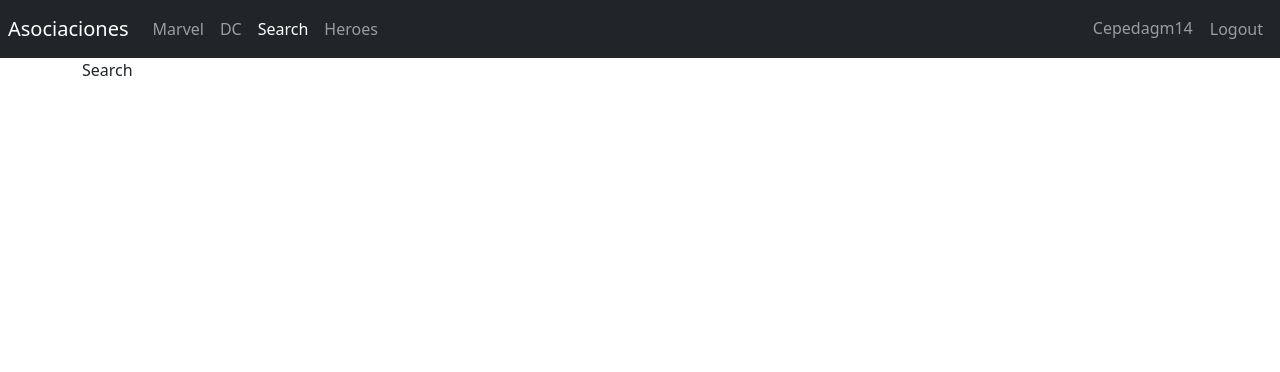
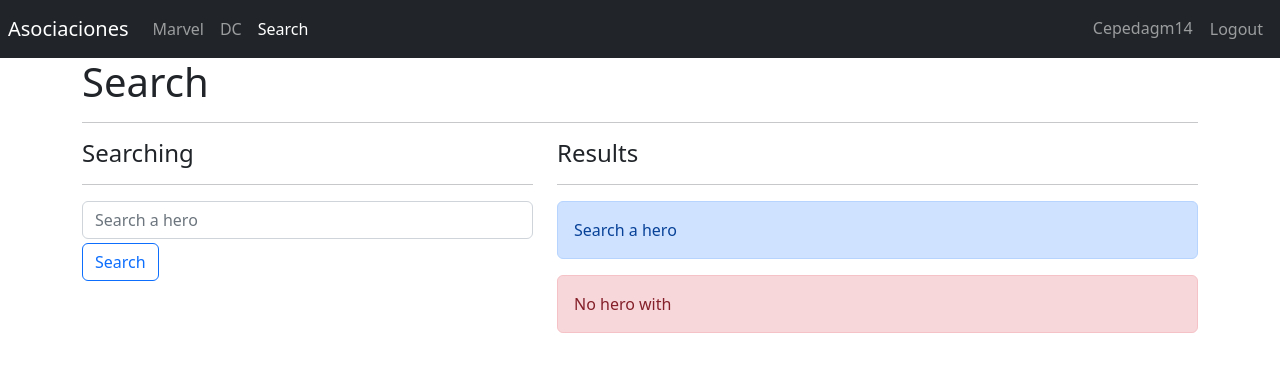
Before and after one commit to cepedagm14/SPA-HeroesApp, a React (Vite) app: page /search in a window 1280 px wide. Shown: the top 372 px of the page. Built offline with nearby package versions, Linux system fonts and the light colour scheme.

Commit message:
add library query-string

```diff
--- a/package.json
+++ b/package.json
@@ -10,6 +10,7 @@
   },
   "dependencies": {
     "animate.css": "^4.1.1",
+    "query-string": "^7.1.1",
     "react": "^18.2.0",
     "react-dom": "^18.2.0",
     "react-router-dom": "^6.3.0"
--- /dev/null
+++ b/src/heroes/helpers/getHeroesByName.js
@@ -0,0 +1,8 @@
+import { heroes } from "../data/heroes";
+
+export const getHeroesByName = (name = "") => {
+  name = name.toLocaleLowerCase().trim();
+  if (name.length === 0) return [];
+
+  return heroes.filter((hero) => hero.superhero.toLocaleLowerCase().includes(name));
+};
--- a/src/heroes/pages/SearchPage.jsx
+++ b/src/heroes/pages/SearchPage.jsx
@@ -1,7 +1,61 @@
-import React from 'react'
+import React from "react";
+import { useLocation, useNavigate } from "react-router-dom";
+import { useForm } from "../../hooks/useForm";
+import { HeroCard } from "../components/HeroCard";
+import queryString from "query-string";
+import { getHeroesByName } from "../helpers/getHeroesByName";
 
 export const SearchPage = () => {
+  const navigate = useNavigate();
+  const location = useLocation();
+  const { q = "" } = queryString.parse(location.search);
+
+  const heroes = getHeroesByName(q);
+
+  const { searchText, onInputChange, onResetForm } = useForm({
+    searchText: q,
+  });
+
+  const onSearchSubmit = (event) => {
+    event.preventDefault();
+    if (searchText.trim().length <= 1) return;
+    navigate(`?q=${searchText.toLowerCase().trim()}`);
+  };
+
   return (
-    <div>Search</div>
-  )
-}
+    <>
+      <h1>Search</h1>
+      <hr />
+      <div className="row">
+        <div className="col-5">
+          <h4>Searching</h4>
+          <hr />
+          <form onSubmit={onSearchSubmit}>
+            <input
+              type="text"
+              placeholder="Search a hero"
+              className="form-control"
+              name="searchText"
+              autoComplete="off"
+              value={searchText}
+              onChange={onInputChange}
+            />
+            <button className="btn btn-outline-primary mt-1">Search</button>
+          </form>
+        </div>
+
+        <div className="col-7">
+          <h4>Results</h4>
+          <hr />
+          <div className="alert alert-primary">Search a hero</div>
+          <div className="alert alert-danger">
+            No hero with <b>{q}</b>
+          </div>
+          {heroes.map((hero) => (
+            <HeroCard key={hero.id} {...hero} />
+          ))}
+        </div>
+      </div>
+    </>
+  );
+};
--- /dev/null
+++ b/src/hooks/useForm.js
@@ -0,0 +1,24 @@
+import { useState } from "react";
+
+export const useForm = (initialForm = {}) => {
+  const [formState, setFormState] = useState(initialForm);
+
+  const onInputChange = ({ target }) => {
+    const { name, value } = target;
+    setFormState({
+      ...formState,
+      [name]: value,
+    });
+  };
+
+  const onResetForm = () => {
+    setFormState(initialForm);
+  };
+
+  return {
+    ...formState,
+    formState,
+    onInputChange,
+    onResetForm,
+  };
+};
--- a/src/ui/components/Navbar.jsx
+++ b/src/ui/components/Navbar.jsx
@@ -39,13 +39,6 @@
           >
             Search
           </NavLink>
-
-          <NavLink
-            className={({ isActive }) => `nav-link ${isActive ? "active" : ""}`}
-            to="/hero"
-          >
-            Heroes
-          </NavLink>
         </div>
       </div>
 
```
Also changed, not shown: 1 other file (tests, documents, lock files or other folders).
